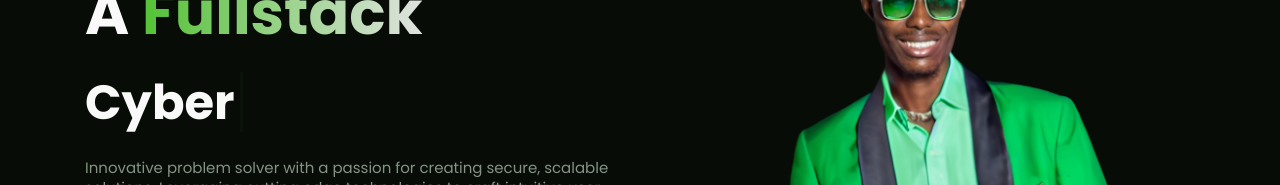
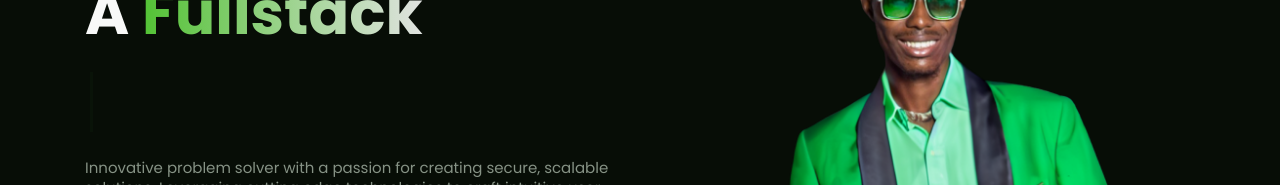
Before and after one commit to Jossyboydgenius/Developer-portfolio, a React (Vite) app: page / in a window 1280 px wide. Shown: the part 257-442 px from the top of the page. Built offline with nearby package versions, Linux system fonts and the light colour scheme.

Commit message:
refactor: Update initial delay for typing animation for the stack titles

```diff
--- a/src/Components/Hero/index.jsx
+++ b/src/Components/Hero/index.jsx
@@ -44,11 +44,12 @@ const Hero = () => {
       }
 
       if (!isDeleting && text === fullText) {
-        setTimeout(() => setIsDeleting(true), 500);
+        setTimeout(() => setIsDeleting(true), 1500); // Delay before starting to delete
       } else if (isDeleting && text === '') {
         setIsDeleting(false);
         setLoopNum(loopNum + 1);
         setTypingSpeed(500);
+        setTimeout(() => setStartTyping(true), 1500); // Delay before starting to type the next title
       }
     };
 
@@ -75,7 +76,7 @@ const Hero = () => {
   }, [viewportWidth, loopNum, titles]);
 
   useEffect(() => {
-    const delayTimer = setTimeout(() => setStartTyping(true), 1000); // Initial delay of 1000ms
+    const delayTimer = setTimeout(() => setStartTyping(true), 1500); // Initial delay of 1500ms
     return () => clearTimeout(delayTimer);
   }, []);
 
```
